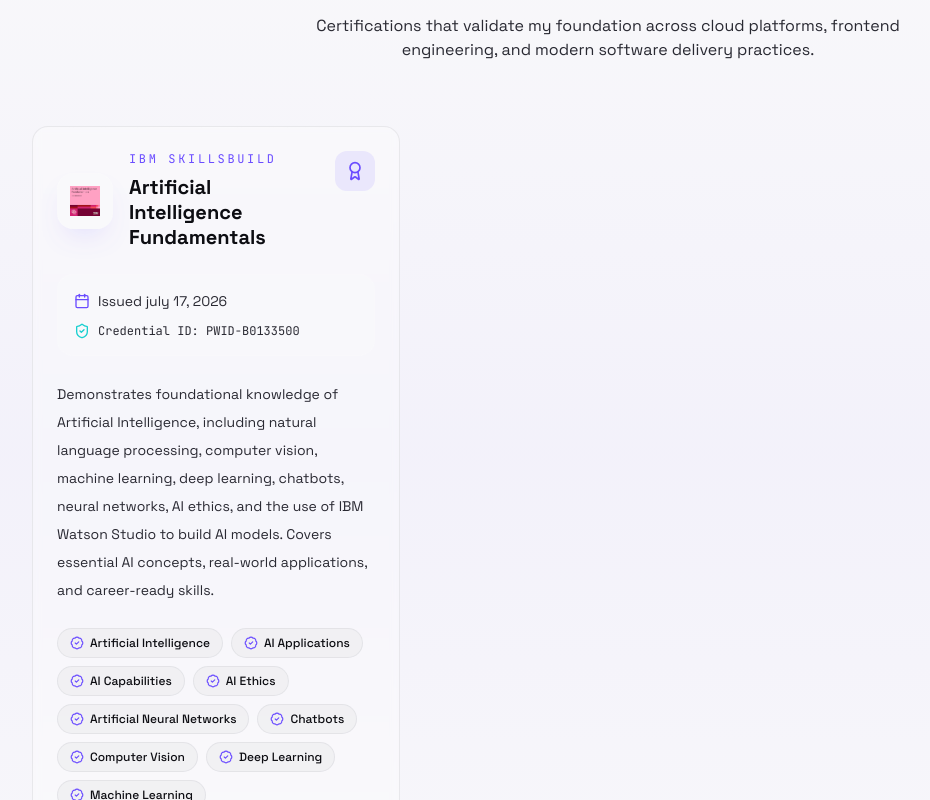
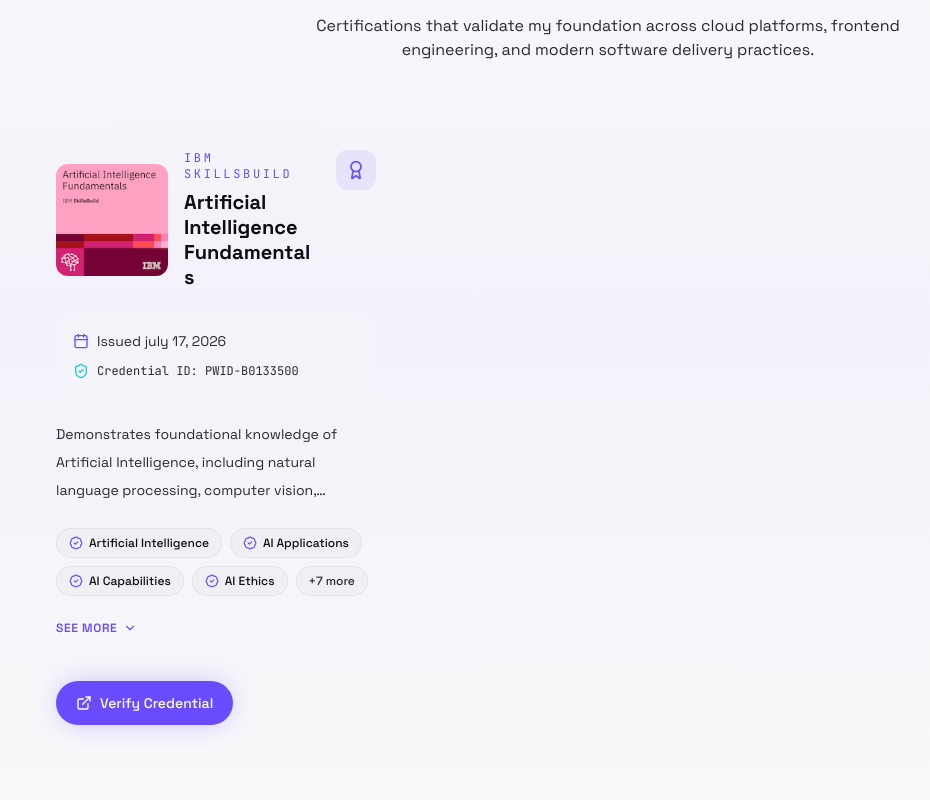
Before and after one commit to TahirMustafa-NO-ONE/tahir-portfolio, a Next.js app: page / in a window 1280 px wide. Shown: the part 6960-7760 px from the top of the page, without its empty margins (32-962 px from the left). Built offline with nearby package versions, Linux system fonts and the light colour scheme.

Commit message:
fixed badge

```diff
--- a/components/sections/CertificationsSection.tsx
+++ b/components/sections/CertificationsSection.tsx
@@ -2,10 +2,12 @@
 
 import Image from "next/image";
 import { motion, useInView, type Variants } from "framer-motion";
-import { useRef } from "react";
-import { Award, BadgeCheck, Calendar, ExternalLink, ShieldCheck } from "lucide-react";
+import { useRef, useState } from "react";
+import { Award, BadgeCheck, Calendar, ChevronDown, ExternalLink, ShieldCheck } from "lucide-react";
 import { Button } from "@/components/ui/button";
 import { certifications, type Certification } from "@/data/certifications";
+
+const COLLAPSED_SKILLS_COUNT = 4;
 
 const cardVariants: Variants = {
   hidden: { opacity: 0, y: 36 },
@@ -32,6 +34,15 @@
   isInView,
 }: CertificationCardProps) => {
   const hasCredentialUrl = Boolean(certification.credentialUrl);
+  const [expanded, setExpanded] = useState(false);
+
+  const hiddenSkillsCount = Math.max(
+    certification.skills.length - COLLAPSED_SKILLS_COUNT,
+    0
+  );
+  const visibleSkills = expanded
+    ? certification.skills
+    : certification.skills.slice(0, COLLAPSED_SKILLS_COUNT);
 
   return (
     <motion.article
@@ -39,7 +50,7 @@
       initial="hidden"
       animate={isInView ? "visible" : "hidden"}
       variants={cardVariants}
-      className="group relative min-w-0 overflow-hidden rounded-2xl border border-border/50 bg-card/30 p-6 backdrop-blur-sm card-hover"
+      className="group relative flex h-full min-w-0 flex-col gap-6 overflow-hidden rounded-2xl p-6 card-hover"
     >
       <div className="pointer-events-none absolute -right-16 -top-16 h-36 w-36 rounded-full bg-primary/20 opacity-0 blur-3xl transition-opacity duration-500 group-hover:opacity-40" />
       <div className="pointer-events-none absolute inset-x-6 top-0 h-px bg-gradient-to-r from-transparent via-white/25 to-transparent" />
@@ -47,16 +58,14 @@
       <div className="relative z-10 flex h-full min-w-0 flex-col gap-6">
         <div className="flex min-w-0 items-start justify-between gap-4">
           <div className="flex min-w-0 items-center gap-4">
-            <div className="relative flex h-14 w-14 shrink-0 items-center justify-center overflow-hidden rounded-2xl border border-white/10 bg-background/55 p-3 shadow-[0_14px_32px_-20px_hsl(var(--primary)/0.75)]">
-              <Image
-                src={certification.badge}
-                alt={`${certification.issuer} badge`}
-                width={40}
-                height={40}
-                className="h-9 w-9 object-contain"
-                loading="lazy"
-              />
-            </div>
+            <Image
+              src={certification.badge}
+              alt={`${certification.issuer} badge`}
+              width={112}
+              height={112}
+              className="h-28 w-28 shrink-0 rounded-xl object-contain drop-shadow-[0_14px_32px_-12px_hsl(var(--primary)/0.75)]"
+              loading="lazy"
+            />
 
             <div className="min-w-0">
               <p className="break-words text-xs font-mono uppercase tracking-[0.22em] text-primary">
@@ -92,12 +101,16 @@
           )}
         </div>
 
-        <p className="text-sm leading-7 text-muted-foreground">
+        <p
+          className={`text-sm leading-7 text-muted-foreground ${
+            expanded ? "" : "line-clamp-3"
+          }`}
+        >
           {certification.description}
         </p>
 
         <div className="flex flex-wrap gap-2">
-          {certification.skills.map((skill, skillIndex) => (
+          {visibleSkills.map((skill, skillIndex) => (
             <motion.span
               key={skill}
               initial={{ opacity: 0, scale: 0.88 }}
@@ -112,7 +125,30 @@
               {skill}
             </motion.span>
           ))}
+          {!expanded && hiddenSkillsCount > 0 && (
+            <span className="skill-badge text-xs text-muted-foreground">
+              +{hiddenSkillsCount} more
+            </span>
+          )}
         </div>
+
+        {(certification.description.length > 140 ||
+          certification.skills.length > COLLAPSED_SKILLS_COUNT) && (
+          <button
+            type="button"
+            onClick={() => setExpanded((prev) => !prev)}
+            className="flex w-fit items-center gap-1.5 text-xs font-semibold uppercase tracking-wider text-primary transition-colors hover:text-primary/80"
+            aria-expanded={expanded}
+          >
+            {expanded ? "See less" : "See more"}
+            <ChevronDown
+              className={`h-3.5 w-3.5 transition-transform duration-300 ${
+                expanded ? "rotate-180" : ""
+              }`}
+              aria-hidden="true"
+            />
+          </button>
+        )}
 
         <div className="mt-auto border-t border-white/10 pt-5">
           {hasCredentialUrl ? (
@@ -191,7 +227,7 @@
             </motion.p>
           </div>
 
-          <div className="grid gap-6 md:grid-cols-2 xl:grid-cols-3">
+          <div className="grid items-start gap-6 md:grid-cols-2 xl:grid-cols-3">
             {certifications.map((certification, index) => (
               <CertificationCard
                 key={certification.id}
```
